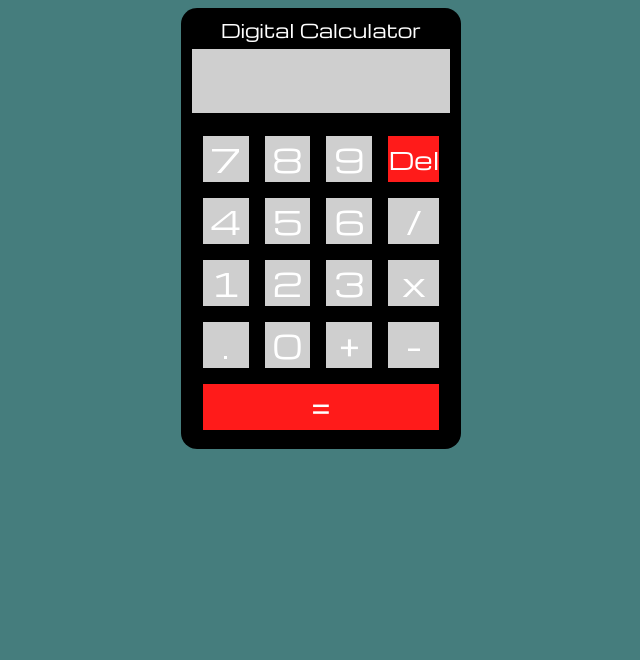
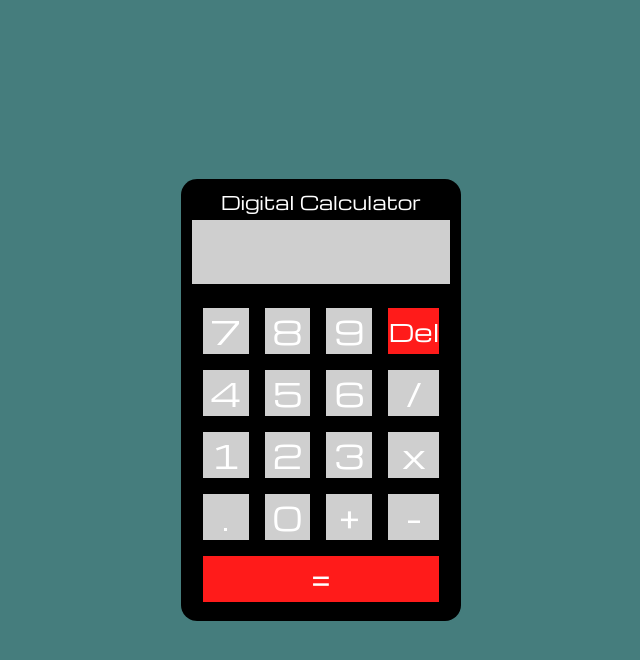
Before and after one commit to asadmahmoodd/Calculator, a plain HTML site: page index.html in a window 1280 px wide. Shown: the whole page, without its empty margins (319-959 px from the left). Drawn offline with nearby package versions, Linux system fonts and the light colour scheme.

Commit message:
Minor Ui Changes

```diff
--- a/style.css
+++ b/style.css
@@ -4,6 +4,12 @@ body{
     font-size: 2rem;
     font-family: 'Michroma';
     background-color: rgb(69, 125, 125);
+    display: flex;
+    align-items: center;
+    justify-content: center;
+    height: 100vh;
+    margin: 0%;
+
 }
 #display{
     background-color: rgb(207, 207, 207);
@@ -17,9 +23,8 @@ body{
     margin-bottom: 2%;
 }
 #main-container{
-    max-width: 25vw;
     min-width: 280px;
-    height: auto;
+
     display: flex;
     align-items: center;
     justify-content: center;
@@ -28,6 +33,7 @@ body{
     align-self: center;
     justify-self: center;
     border-radius:1rem;
+
 }
 
 #Calculator{
@@ -73,3 +79,9 @@ body{
 .btns>p{
     margin: 0%;
 }
+
+@media (max-width:400px)
+{
+
+
+}
```
